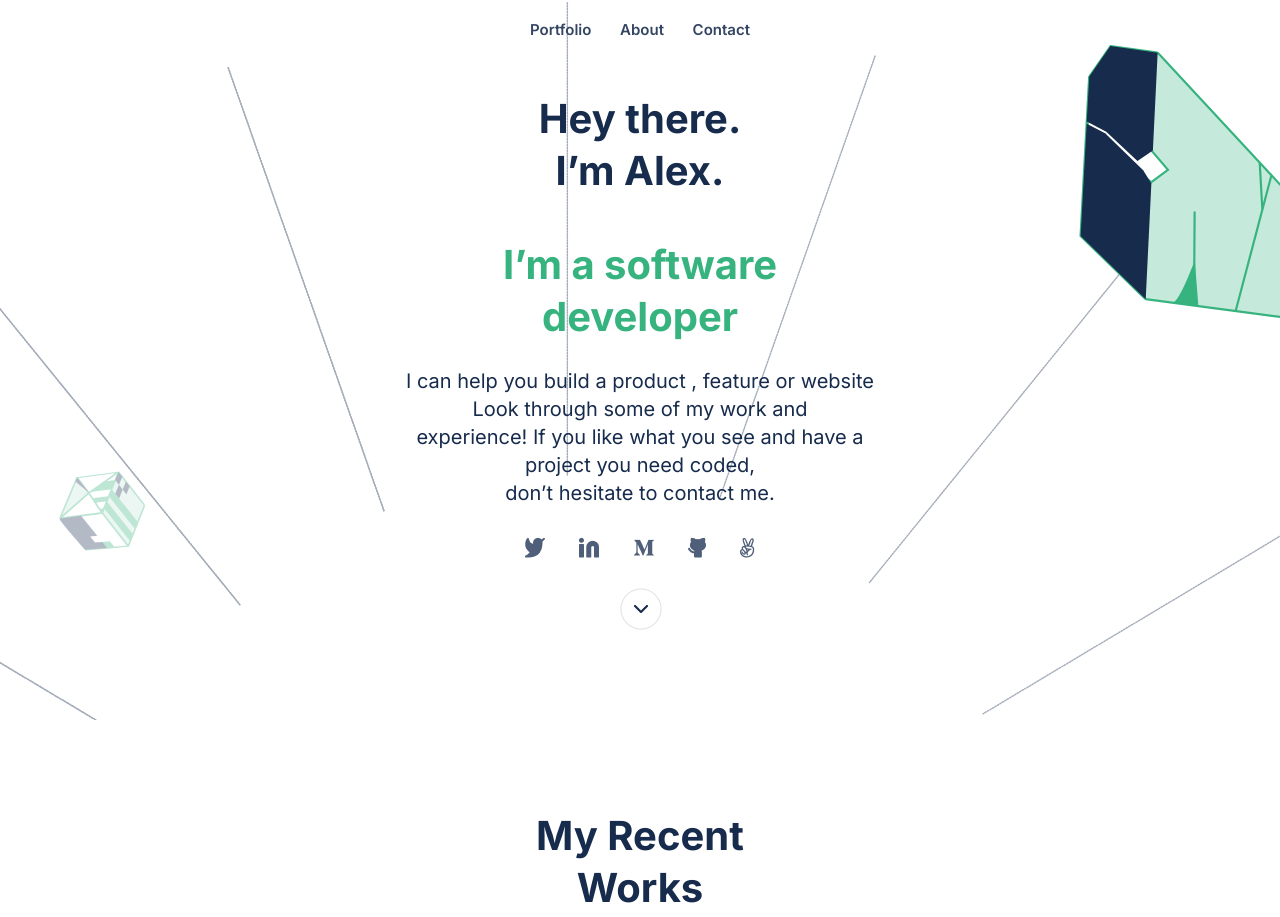
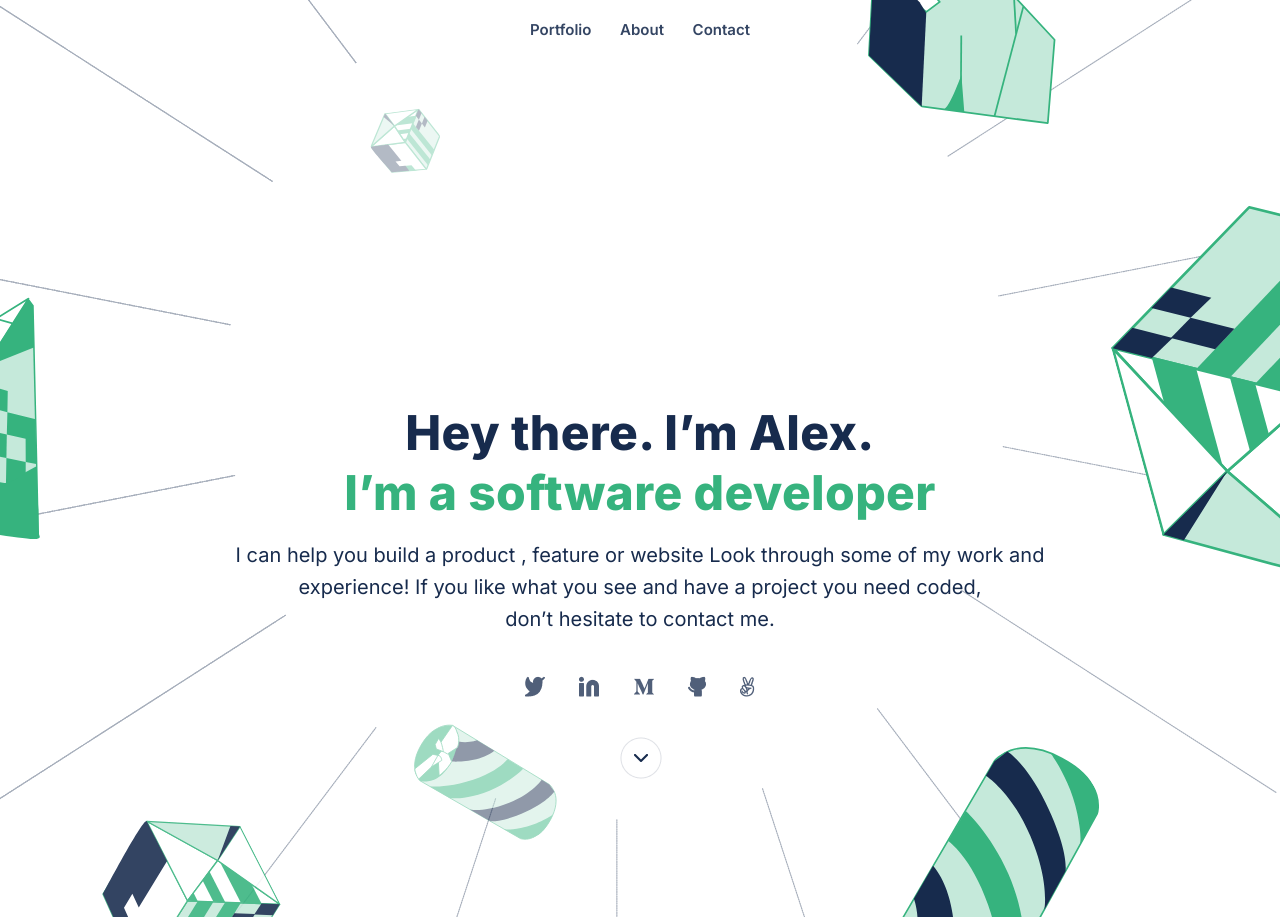
Before and after one commit to Jtaborda21/My-Portfolio, a website: page index.html in a window 1280 px wide. Shown: the top 917 px of the page. Drawn offline with Linux system fonts and the light colour scheme.

Commit message:
Update deskopt version

```diff
--- a/index.html
+++ b/index.html
@@ -34,10 +34,10 @@
       <section class="main" id="main">
         <div class="main-container">
           <h1>
-            Hey there. <br>
+            Hey there. <span class="span-br"><br></span>
             I’m Alex.
           </h1>
-          <h2 class="h1-sub">I’m a software developer</h2>
+          <span class="h1-sub">I’m a software developer</span>
 
           <p>
             I can help you build a product , feature or website
@@ -87,7 +87,7 @@
       </section>
 
       <section class="projects" id="projects">
-        <h2 class="projects-title">My Recent <br>Works</h2>
+        <h2 class="projects-title">My Recent <span class="span-br"><br></span>Works</h2>
         <div class="projects-icon"></div>
         <div class="projects-wrap">
 
--- a/style.css
+++ b/style.css
@@ -585,6 +585,14 @@ footer {
     list-style: none;
   }
 
+  .main h1,
+  .main .h1-sub {
+    font-weight: 800;
+    font-size: 48px;
+    line-height: 60px;
+    letter-spacing: calc(37px / 100);
+  }
+
   header ul a {
     font-weight: 600;
     font-size: 1.5rem;
@@ -599,21 +607,31 @@ footer {
   }
 
   .main {
+    height: 1407px;
     min-height: 720px;
     max-height: 1180px;
     justify-content: center;
-    background-image: url("Visual/header-bg-mobile.svg");
+    background-image: url("Visual/header-bg-desktop.svg");
+  }
+
+  .span-br {
+    display: none;
   }
 
   p,
   .main p {
-    width: 85%;
-    max-width: 600px;
-    margin-top: 1%;
+    width: 100%;
+    margin-top: 2%;
+    max-width: 950px;
+    line-height: 3.2rem;
   }
 
   .main-button-down {
     margin: 5% auto 5% auto;
     border-radius: 50%;
   }
+
+  .projects-icon {
+    display: none;
+  }
 }
```
Also changed, not shown: Visual/header-bg-desktop.svg (added).
